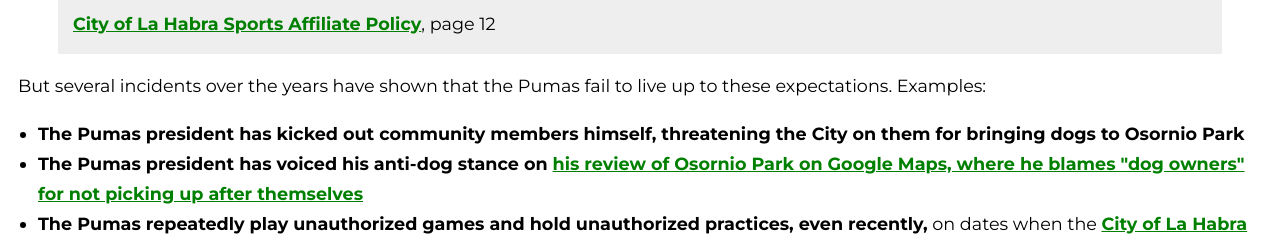
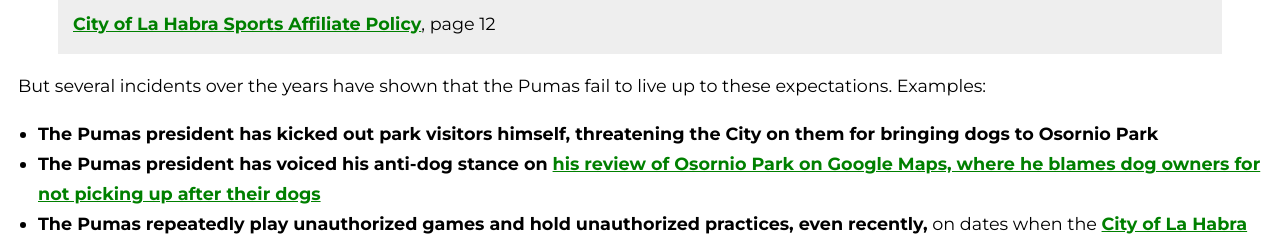
Before and after one commit to pixelsnob/friendsofosorniopark, a Next.js app: page /sports-teams-and-the-community in a window 1280 px wide. Shown: the part 860-1104 px from the top of the page. Built offline with nearby package versions, Linux system fonts and the light colour scheme; a web font is replaced by a local one.

Commit message:
Content changes

```diff
--- a/pages/sports-teams-and-the-community.js
+++ b/pages/sports-teams-and-the-community.js
@@ -55,13 +55,13 @@ export default () => (
 
       <ul>
         <li>
-          <strong>The Pumas president has kicked out community members himself, threatening the City on them for bringing dogs to Osornio Park</strong>
+          <strong>The Pumas president has kicked out park visitors himself, threatening the City on them for bringing dogs to Osornio Park</strong>
         </li>
         <li>
         <strong>
           The Pumas president has voiced his anti-dog stance
-          on <a target="_blank" href="https://www.google.com/maps/contrib/106685374889606612264/place/ChIJiUdSICTVwoARPmYimIPFPpU/@33.945514,-117.9679094,16z/data=!4m6!1m5!8m4!1e1!2s106685374889606612264!3m1!1e1?hl=en-US">his review of Osornio Park on Google Maps, where he blames "dog owners" for
-          not picking up after themselves</a></strong>
+          on <a target="_blank" href="https://www.google.com/maps/contrib/106685374889606612264/place/ChIJiUdSICTVwoARPmYimIPFPpU/@33.945514,-117.9679094,16z/data=!4m6!1m5!8m4!1e1!2s106685374889606612264!3m1!1e1?hl=en-US">his review of Osornio Park on Google Maps, where he blames dog owners for
+          not picking up after their dogs</a></strong>
         </li>
         <li>
           <strong>The Pumas repeatedly play unauthorized games and hold unauthorized practices, even recently,</strong> on dates when
```
